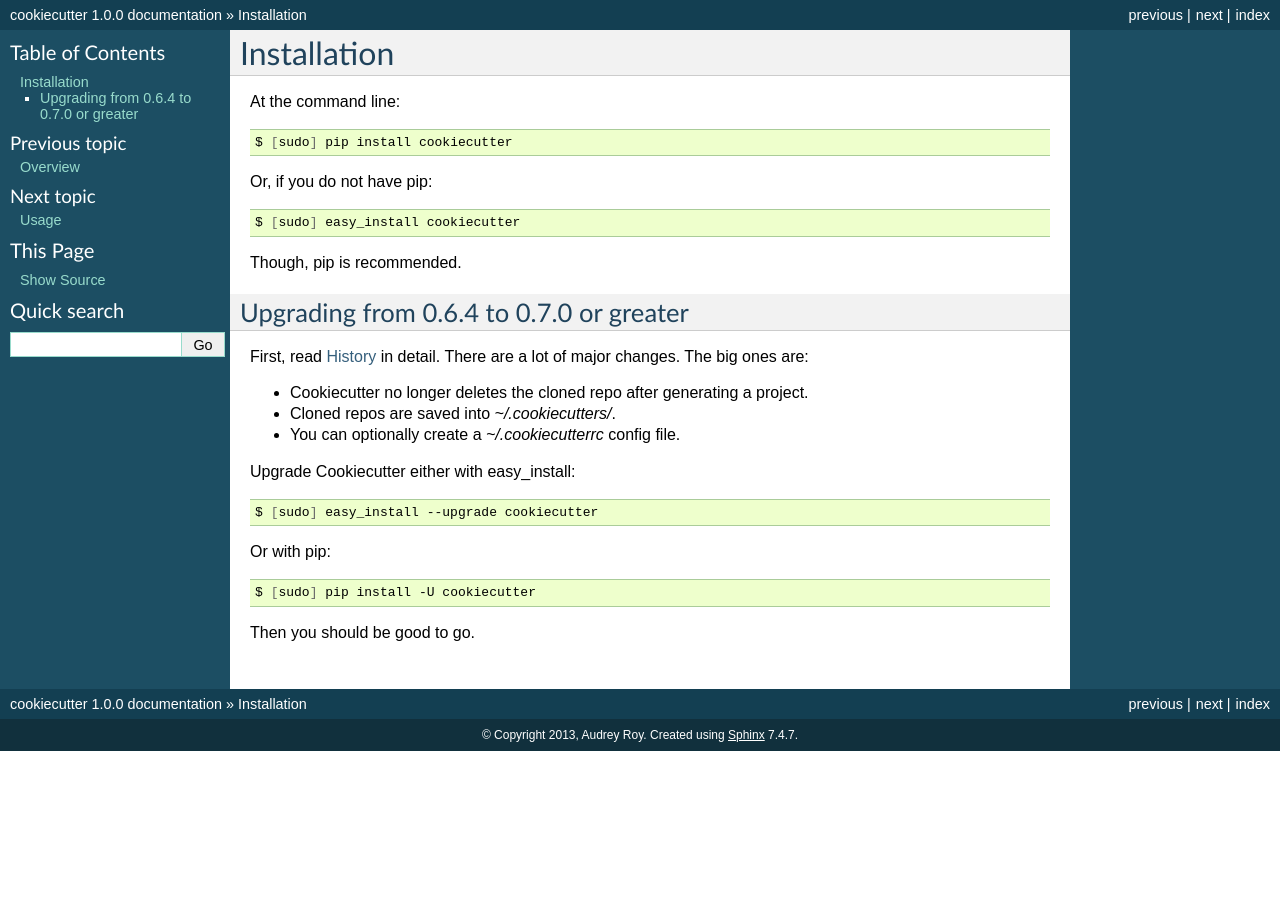
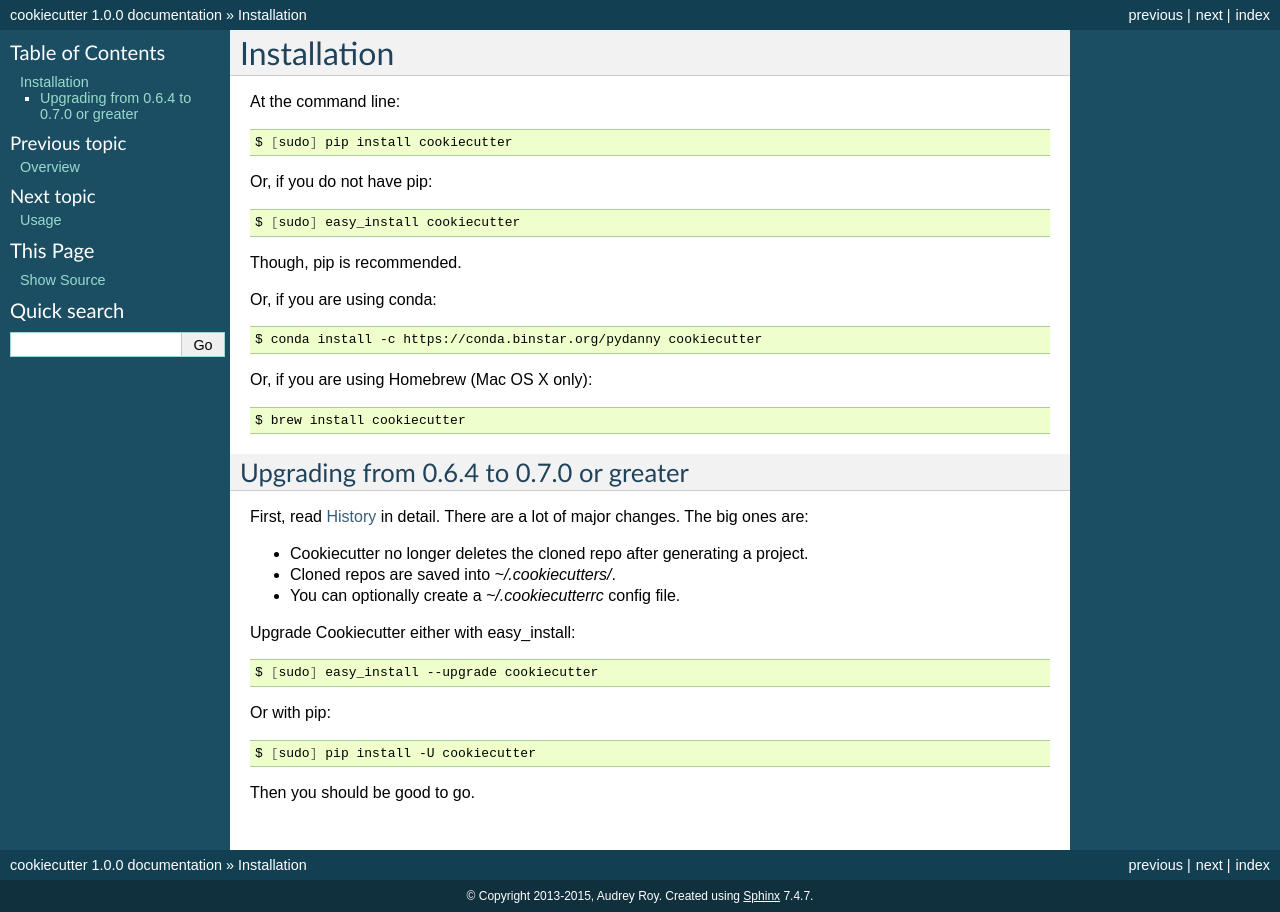
Before and after one commit to c-allen-tech/cookie, a Sphinx documentation site: the page built from docs/installation.rst, in a window 1280 px wide. Built offline with Sphinx 7.4.7, drawn with Linux system fonts in a browser that asks for light colours; formulas are drawn with MathJax 3; the version number is read from the project's files by our own code.

Commit message:
fixes #117

```diff
--- a/docs/conf.py
+++ b/docs/conf.py
@@ -79,7 +79,7 @@ master_doc = 'index'
 
 # General information about the project.
 project = u'cookiecutter'
-copyright = u'2013, Audrey Roy'
+copyright = u'2013-2015, Audrey Roy'
 
 # The version info for the project you're documenting, acts as replacement for
 # |version| and |release|, also used in various other places throughout the
@@ -292,7 +292,7 @@ texinfo_documents = [
 epub_title = u'cookiecutter'
 epub_author = u'Audrey Roy'
 epub_publisher = u'Audrey Roy'
-epub_copyright = u'2013, Audrey Roy'
+epub_copyright = u'2013-2015, Audrey Roy'
 
 # The language of the text. It defaults to the language option
 # or en if the language is not set.
--- a/docs/installation.rst
+++ b/docs/installation.rst
@@ -15,6 +15,18 @@ Or, if you do not have pip:
     $ [sudo] easy_install cookiecutter
 
 Though, pip is recommended.
+
+Or, if you are using conda:
+
+.. code-block:: bash
+
+    $ conda install -c https://conda.binstar.org/pydanny cookiecutter
+
+Or, if you are using Homebrew (Mac OS X only):
+
+.. code-block:: bash
+
+    $ brew install cookiecutter
 
 Upgrading from 0.6.4 to 0.7.0 or greater
 -----------------------------------------
```
